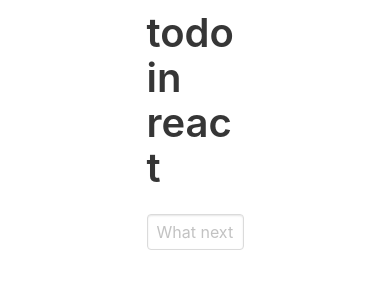
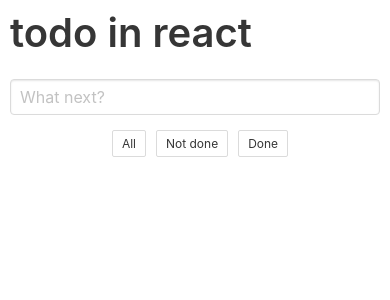
Before and after one commit to tuhnik/todo-react, a React (Create React App) app: page / in a window 390 px wide. Shown: the top 300 px of the page. Built offline with nearby package versions, Linux system fonts and the light colour scheme.

Commit message:
some responsiveness

```diff
--- a/src/App.css
+++ b/src/App.css
@@ -37,5 +37,20 @@ input[type=checkbox]{
 .todo-bottom-bar {
     display: flex;
     justify-content: space-between;
+}
 
+.todo-top-bar {
+    margin-top: 15px;
+    display: flex;
+    justify-content: center;
 }
+
+.todo-top-bar > * {
+    margin-left: 10px;
+}
+
+@media only screen and (max-width: 768px) {
+    .container {
+        width: 100%;
+    }
+}
--- a/src/App.js
+++ b/src/App.js
@@ -41,6 +41,11 @@ class App extends Component {
          <form onSubmit={this.formSubmitted.bind(this)}>
            <input className = "input" onChange={this.inputChanged.bind(this)}type = "text" placeholder= "What next?" value = {this.state.newTodo}></input>
          </form>
+         <div className = "todo-top-bar">
+         <a className="button is-small">All</a>
+         <a className="button is-small">Not done</a>
+         <a className="button is-small">Done</a>
+         </div>
          <div className = "todo-list">
          {this.state.todos.map((el, i)=>{
            return (<span className = "tag is-large todo-item" key = {i}>
```
